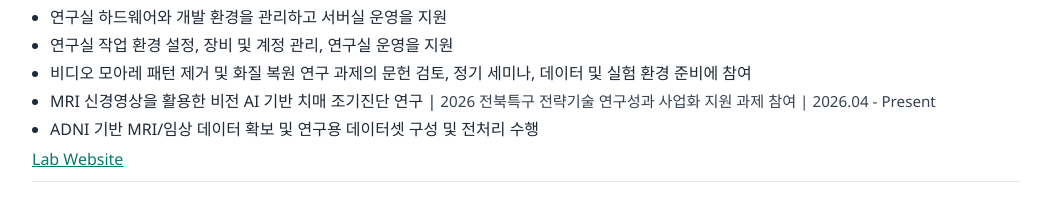
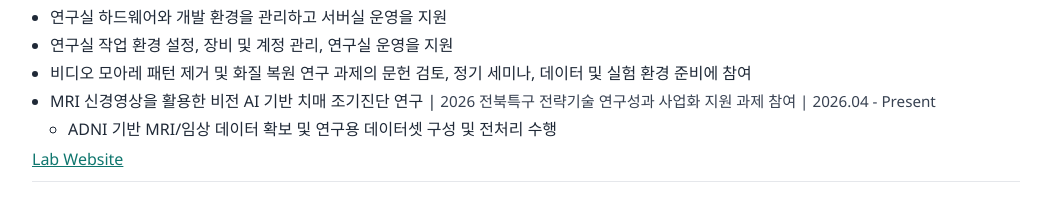
Before and after one commit to Quinsie/Quinsie.github.io, a React (Vite) app: page / in a window 1280 px wide. Shown: the part 1903-2103 px from the top of the page, without its empty margins (224-1275 px from the left). Built offline with nearby package versions, Linux system fonts and the light colour scheme.

Commit message:
fix: nest research project details

```diff
--- a/src/App.css
+++ b/src/App.css
@@ -126,6 +126,12 @@ body {
   line-height: 1.5;
 }
 
+.cv-sublist {
+  margin: 4px 0 0 18px;
+  padding: 0;
+  list-style-type: circle;
+}
+
 .cv-link-row {
   margin-top: 6px;
 }
--- a/src/components/PortfolioSection.jsx
+++ b/src/components/PortfolioSection.jsx
@@ -59,6 +59,13 @@ function CardSection({ cards }) {
                   ) : (
                     <>
                       {bullet.label} | <span className="cv-inline-meta">{bullet.meta}</span>
+                      {bullet.details?.length ? (
+                        <ul className="cv-sublist">
+                          {bullet.details.map((detail) => (
+                            <li key={detail}>{detail}</li>
+                          ))}
+                        </ul>
+                      ) : null}
                     </>
                   )}
                 </li>
--- a/src/content/portfolio.js
+++ b/src/content/portfolio.js
@@ -191,8 +191,10 @@ export const portfolioContent = {
               {
                 label: "MRI 신경영상을 활용한 비전 AI 기반 치매 조기진단 연구",
                 meta: "2026 전북특구 전략기술 연구성과 사업화 지원 과제 참여 | 2026.04 - Present",
+                details: [
+                  "ADNI 기반 MRI/임상 데이터 확보 및 연구용 데이터셋 구성 및 전처리 수행",
+                ],
               },
-              "ADNI 기반 MRI/임상 데이터 확보 및 연구용 데이터셋 구성 및 전처리 수행",
             ],
             links: [
               {
@@ -503,8 +505,10 @@ export const portfolioContent = {
               {
                 label: "Vision AI-based early diagnosis of dementia using MRI neuroimaging",
                 meta: "Participant in the 2026 Jeonbuk Special R&D Zone Strategic Technology Research Commercialization Support Project | Apr 2026 - Present",
+                details: [
+                  "Acquired and preprocessed MRI and clinical data from ADNI to build a research dataset",
+                ],
               },
-              "Acquired and preprocessed MRI and clinical data from ADNI to build a research dataset",
               "Participate in literature review, regular seminars, and data and experiment-environment preparation for video moiré-pattern removal and restoration research",
             ],
             links: [
```
